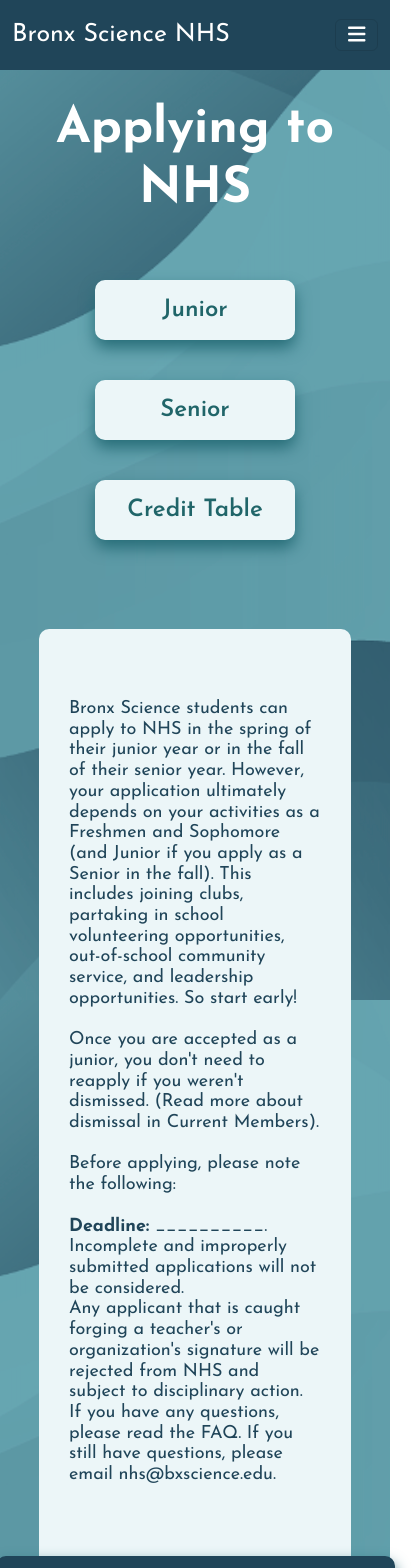
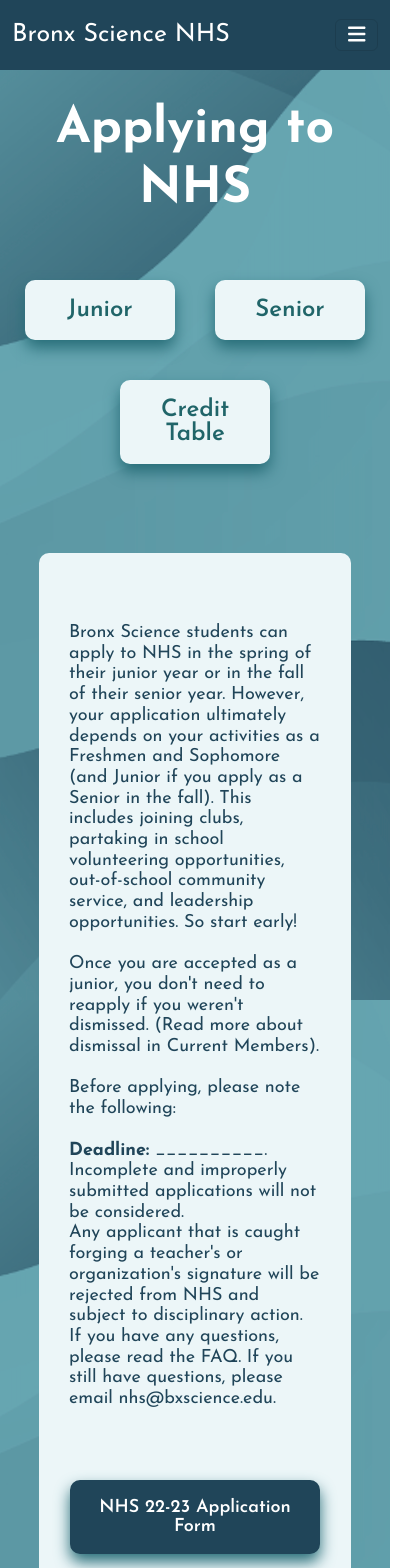
Before and after one commit to MCSaturn6/Bronx-Science-NHS-Update, a React (Create React App) app: page /join in a window 390 px wide. Shown: the top 1568 px of the page, 415 px wide, since content can reach past the window. Built offline with nearby package versions, Linux system fonts and the light colour scheme.

Commit message:
mobile 3

```diff
--- a/src/styles/styles.css
+++ b/src/styles/styles.css
@@ -130,15 +130,6 @@
    text-shadow: #276d78 1px 3px 6px;
 }
 
-@media (max-width:475px){
-   .states-item-2{
-      font-size:39px;
-      margin-left: 10px;
-      margin-right: 10px;
-      transform: translateY(-30px);
-   }
-}
-
 .home-images {
    border-radius: 5px;
    width: 100%;
@@ -174,6 +165,15 @@
 
    .home-images {
       justify-content: center;
+   }
+}
+
+@media (max-width:475px){
+   .states-item-2{
+      font-size:39px;
+      margin-left: 10px;
+      margin-right: 10px;
+      transform: translateY(-30px);
    }
 }
 
@@ -369,7 +369,7 @@
 
 @media (max-width:475){
    .body-text{
-      margin: 10px;
+      margin: 7px;
    }
 }
 
@@ -535,16 +535,6 @@
    flex-direction: column;
 }
 
-@media (max-width:475px){
-   .button-27{
-      width: 125px;
-   }
-   .application-button {
-      width: 200px;
-      font-size: 18px;
-   }
-}
-
 @media (max-width:780px) {
    .button-27 {
       width: 200px;
@@ -552,6 +542,16 @@
 
    .application-button {
       width: 399px;
+   }
+}
+
+@media (max-width:475px){
+   .button-27{
+      width: 150px;
+   }
+   .application-button {
+      width: 250px;
+      font-size: 18px;
    }
 }
 
```
